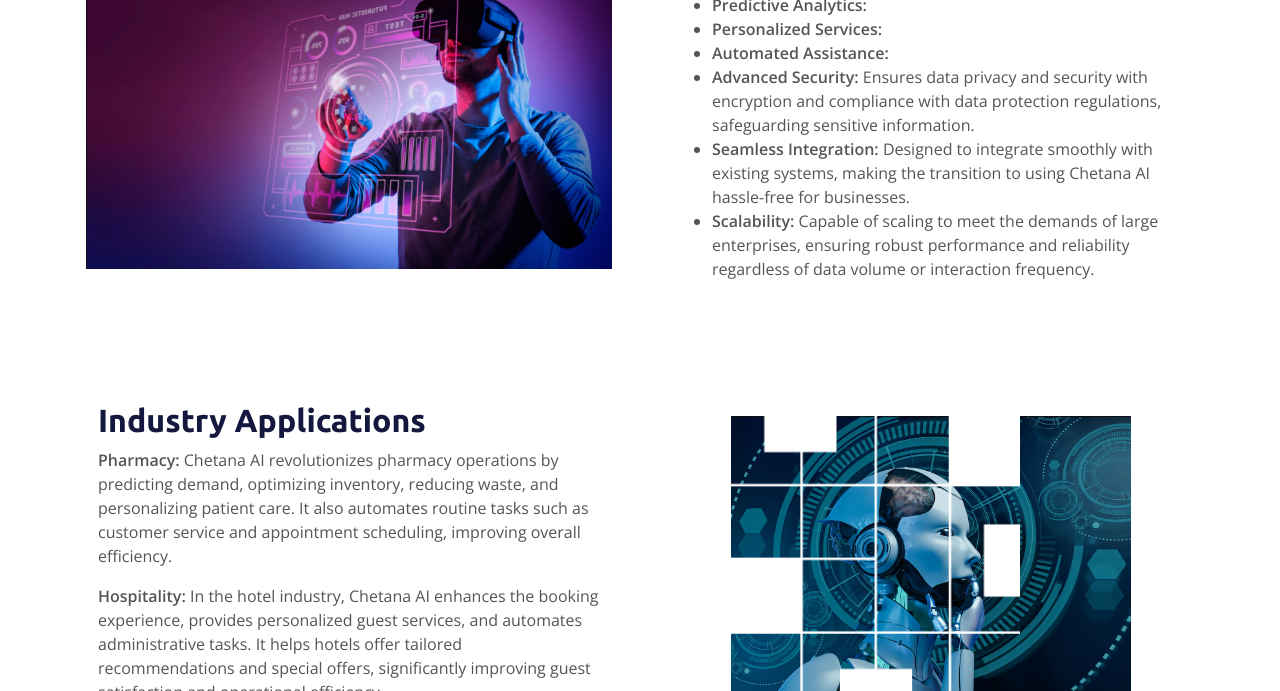
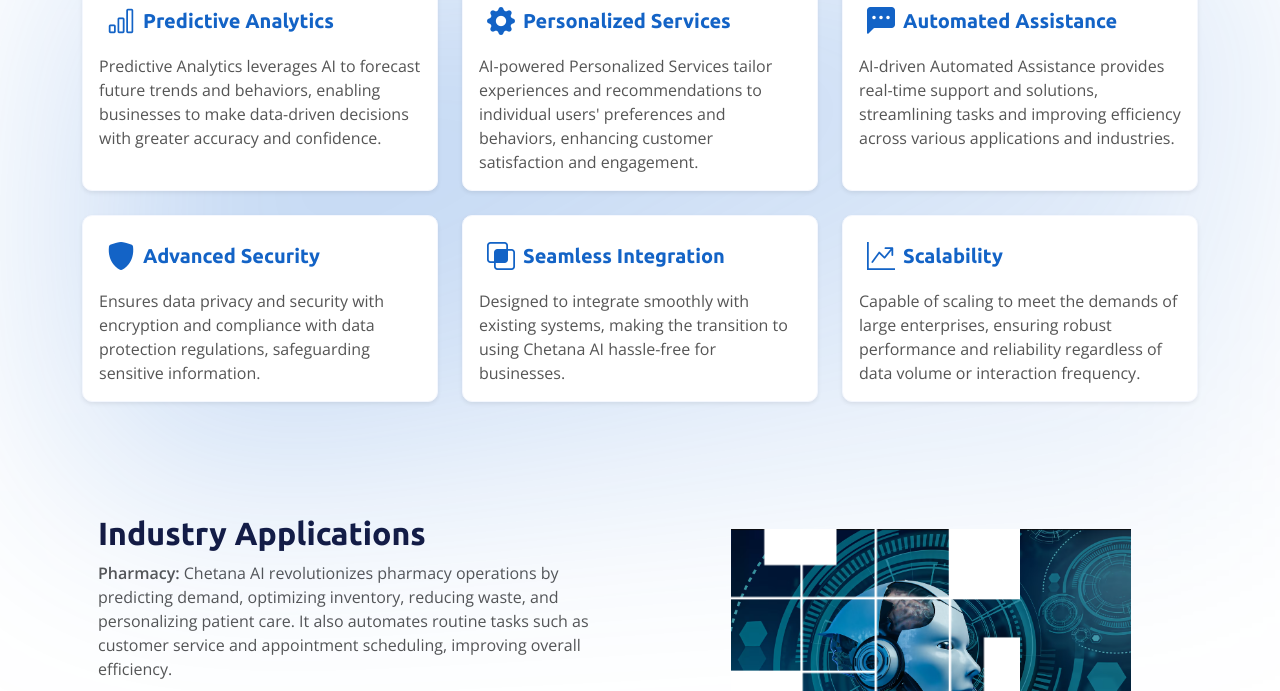
Before and after one commit to Quotustech/chetana-ai-web-v1, a plain HTML site: page about.html in a window 1280 px wide. Shown: the part 720-1411 px from the top of the page. Drawn offline with nearby package versions, Linux system fonts and the light colour scheme.

Commit message:
Fixed ui

```diff
--- a/about.html
+++ b/about.html
@@ -221,41 +221,110 @@
             </div>
 
             <!-- Second section-->
-            <div class="row mt-4 g-2 g-lg-5 align-items-center row-cols-2">
-                <!-- Column 1 -->
-                <div class="col-12 col-lg-6 order-2 order-lg-1 d-flex justify-content-center align-items-center">
-                    <div class="p-3 p-sm-1 text-white wow fadeIn" data-wow-delay="0.1s">
-                        <div>
-                            <img class="img-fluid" src="img/Ai image 1.png">
+            <div class="row mt-4 g-2 g-lg-5 align-items-center">
+                <div class="container" style="position: relative;" >
+
+                    <div class="position-absolute w-100" style="
+                    background: linear-gradient(
+                      152.92deg,
+                      rgba(19, 101, 209, 0.2) 4.54%,
+                      rgba(19, 101, 209, 0.26) 34.2%,
+                      rgba(19, 101, 209, 0.1) 77.55%
+                    );
+                    filter: blur(118px);
+                    height: 70vh;
+                  "></div>
+
+                    <div class="row mt-5">
+                        <div class="col-sm-6 col-lg-4 mb-4">
+                            <div class="card border-light shadow-sm h-100">
+                                <div class="card-body">
+                                    <h5 class="card-title d-flex align-items-center text-primary">
+                                        <i class="bi bi-bar-chart fs-3 m-2"></i> <strong>Predictive Analytics</strong>
+                                    </h5>
+                                    <p class="card-text">
+                                        Predictive Analytics leverages AI to forecast future trends and behaviors,
+                                        enabling businesses to make data-driven decisions with greater accuracy and
+                                        confidence.
+                                    </p>
                                 </div>
                             </div>
                         </div>
-
-                <!-- column 2 -->
-                <div class="col-12 col-lg-6 order-1 order-lg-2">
-                    <div class="p-3">
-                        <h2>Key Features</h2>
-                        <ul>
-                            <li><strong>Predictive Analytics:</strong></li>
-                            <li><strong>Personalized Services:</strong></li>
-                            <li><strong>Automated Assistance:</strong></li>
-                            <li>
-                                <strong>Advanced Security:</strong>
+                        <div class="col-sm-6 col-lg-4 mb-4">
+                            <div class="card border-light shadow-sm h-100">
+                                <div class="card-body">
+                                    <h5 class="card-title d-flex align-items-center text-primary">
+                                        <i class="bi bi-gear-fill fs-3 m-2"></i>
+                                        <strong>Personalized Services</strong>
+                                    </h5>
+                                    <p class="card-text">
+                                        AI-powered Personalized Services tailor experiences and recommendations to
+                                        individual users' preferences and behaviors, enhancing customer satisfaction and
+                                        engagement.
+                                    </p>
+                                </div>
+                            </div>
+                        </div>
+                        <div class="col-sm-6 col-lg-4 mb-4">
+                            <div class="card border-light shadow-sm h-100">
+                                <div class="card-body">
+                                    <h5 class="card-title d-flex align-items-center text-primary">
+                                        <i class="bi bi-chat-left-dots-fill fs-3 m-2"></i>
+                                        <strong>Automated Assistance</strong>
+                                    </h5>
+                                    <p class="card-text">
+                                        AI-driven Automated Assistance provides real-time support and solutions,
+                                        streamlining tasks and improving efficiency across various applications and
+                                        industries.
+                                    </p>
+                                </div>
+                            </div>
+                        </div>
+                        <div class="col-sm-6 col-lg-4 mb-4">
+                            <div class="card border-light shadow-sm h-100">
+                                <div class="card-body">
+                                    <h5 class="card-title d-flex align-items-center text-primary">
+                                        <i class="bi bi-shield-fill fs-3 m-2"></i>
+                                        <strong>Advanced Security</strong>
+                                    </h5>
+                                    <p class="card-text">
                                         Ensures data privacy and security with encryption
-                                and compliance with data protection regulations, safeguarding sensitive information.
-                            </li>
-                            <li>
-                                <strong>Seamless Integration:</strong>
+                                        and compliance with data protection regulations, safeguarding sensitive
+                                        information.
+                                    </p>
+                                </div>
+                            </div>
+                        </div>
+                        <div class="col-sm-6 col-lg-4 mb-4">
+                            <div class="card border-light shadow-sm h-100">
+                                <div class="card-body">
+                                    <h5 class="card-title d-flex align-items-center text-primary">
+                                        <i class="bi bi-intersect fs-3 m-2"></i>
+                                        <strong>Seamless Integration</strong>
+                                    </h5>
+                                    <p class="card-text">
                                         Designed to integrate smoothly with existing
                                         systems, making the transition to using Chetana AI hassle-free for businesses.
-                            </li>
-                            <li>
-                                <strong>Scalability:</strong>
+                                    </p>
+                                </div>
+                            </div>
+                        </div>
+                        <div class="col-sm-6 col-lg-4 mb-4">
+                            <div class="card border-light shadow-sm h-100">
+                                <div class="card-body">
+                                    <h5 class="card-title card-title d-flex align-items-center text-primary">
+                                        <i class="bi bi-graph-up fs-3 m-2"></i>
+                                        <strong>Scalability</strong>
+                                    </h5>
+                                    <p class="card-text">
                                         Capable of scaling to meet the demands of large
-                                enterprises, ensuring robust performance and reliability regardless of data volume or
+                                        enterprises, ensuring robust performance and reliability regardless of data
+                                        volume or
                                         interaction frequency.
-                            </li>
-                        </ul>
+                                    </p>
+                                </div>
+                            </div>
+                        </div>
                     </div>
                 </div>
             </div>
```
Lines whose indentation alone changed are shown as unchanged.
